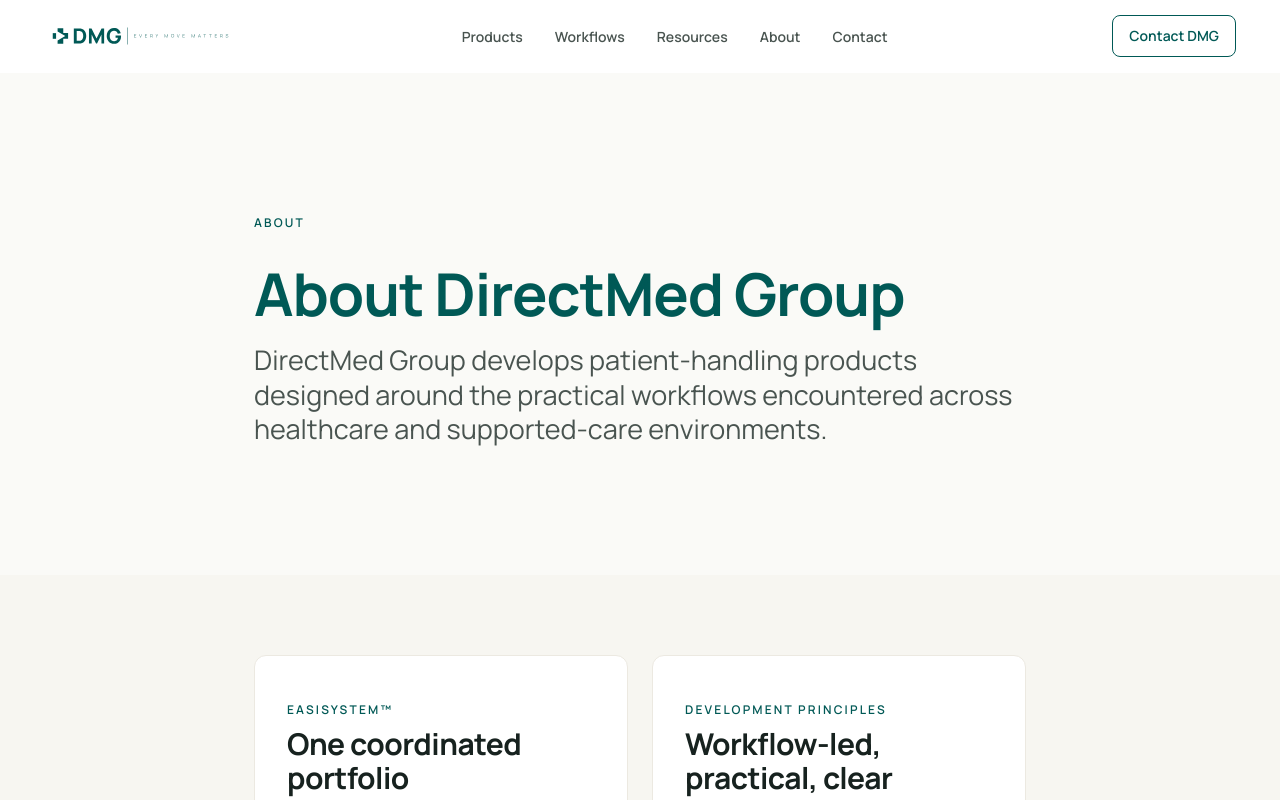
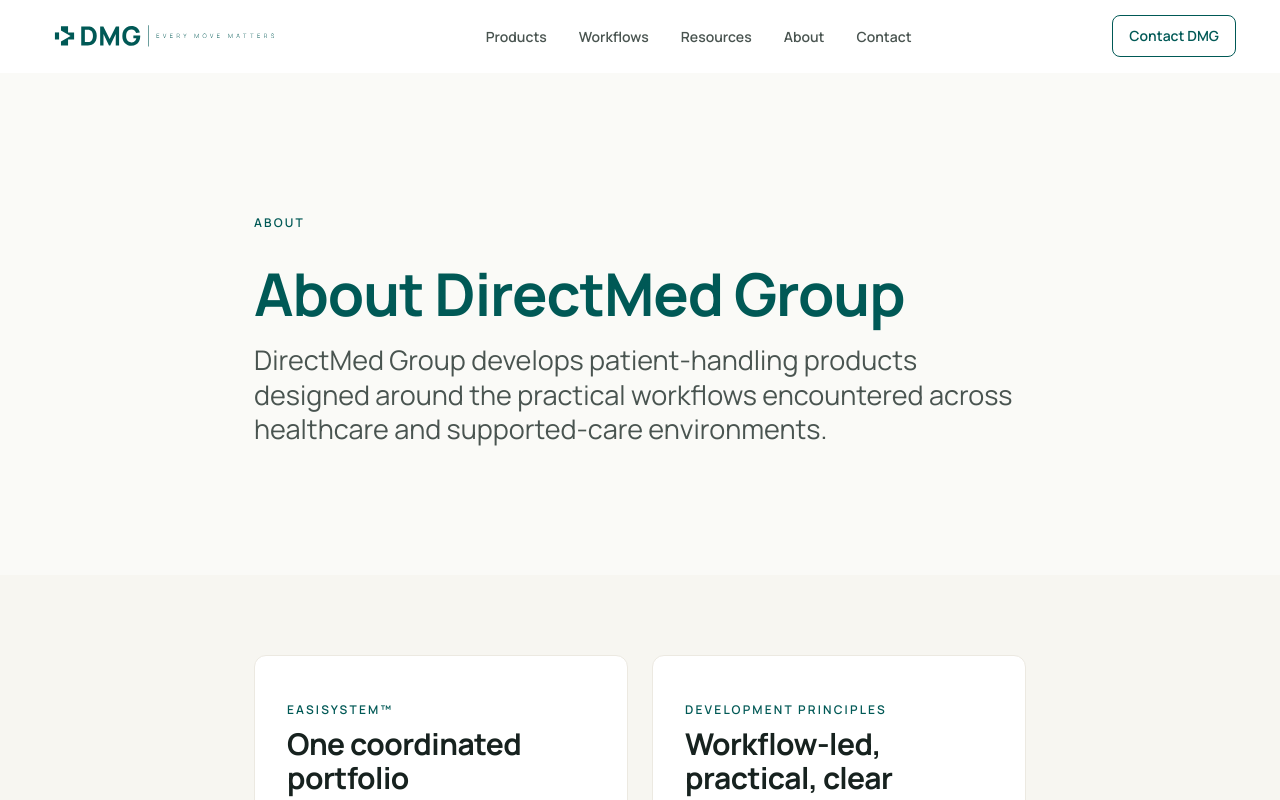
Before and after one commit to achl354/DMG-site, a Next.js app: page /about in a window 1280 px wide. Shown: the top 800 px of the page. Built offline with nearby package versions, Linux system fonts and the light colour scheme; no server answers.

Commit message:
Increase header logo size
193x32 read small against the 72px header bar; scaled up proportionally
to 241x40.

```diff
--- a/components/layout/Header/Header.tsx
+++ b/components/layout/Header/Header.tsx
@@ -27,8 +27,8 @@ export function Header() {
           <Image
             src="/logos/dmg-expanded-teal.svg"
             alt="DMG / DirectMed Group — Every Move Matters"
-            width={193}
-            height={32}
+            width={241}
+            height={40}
             priority
           />
         </Link>
```
